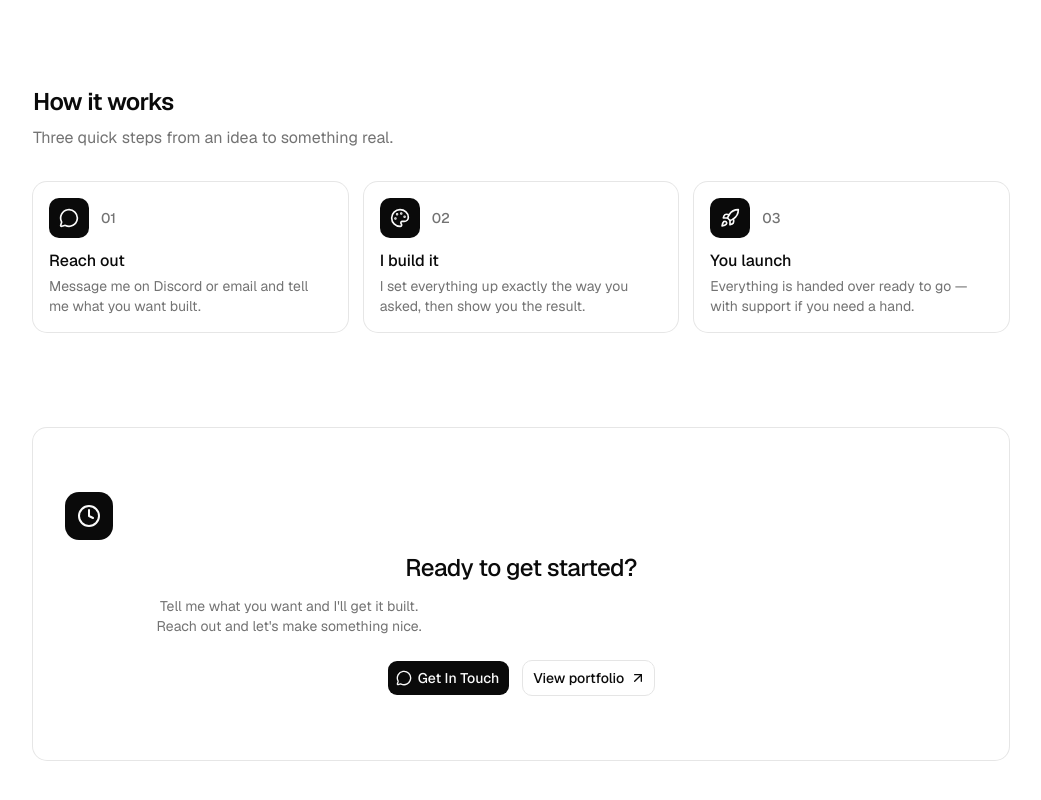
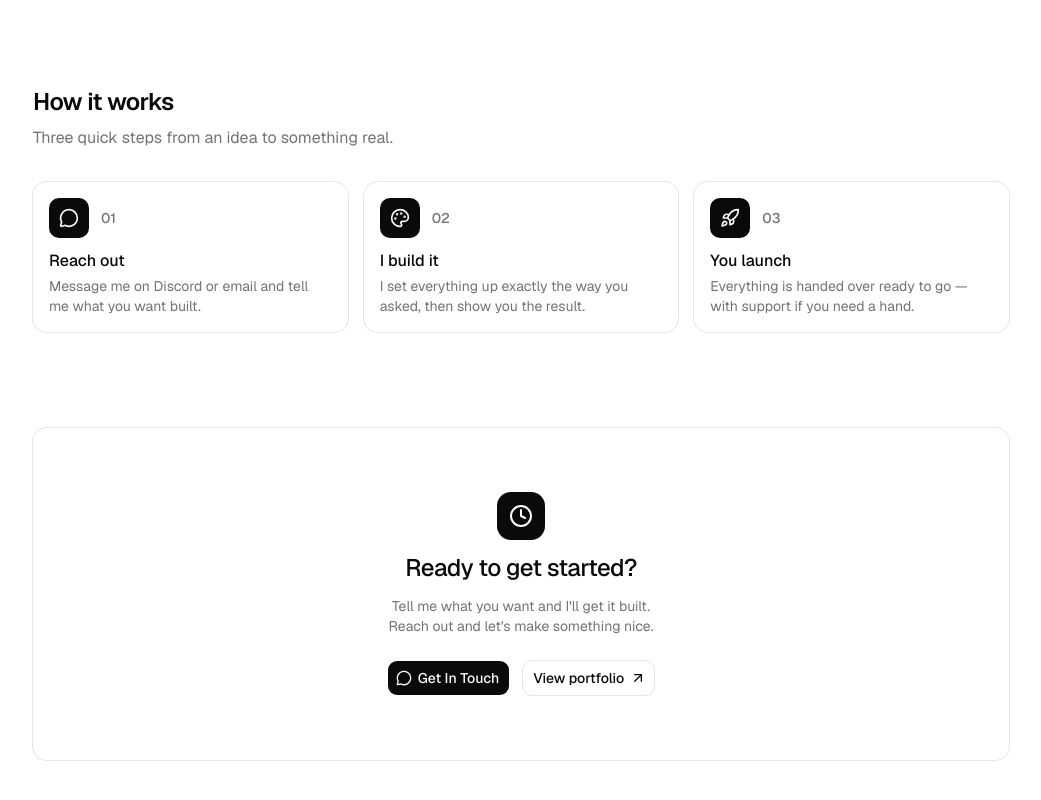
Before and after one commit to lordpipon/Studio, a Next.js app: page / in a window 1280 px wide. Shown: the part 1832-2632 px from the top of the page, without its empty margins (119-1160 px from the left). Built offline with nearby package versions, Linux system fonts and the light colour scheme.

Commit message:
Center call-to-action card content

```diff
--- a/src/app/page.tsx
+++ b/src/app/page.tsx
@@ -323,7 +323,7 @@ export default function Home() {
 
       <Reveal className="pb-24">
         <Card className="overflow-hidden">
-          <CardHeader className="items-center gap-3 px-8 py-12 text-center">
+          <CardHeader className="justify-items-center gap-3 px-8 py-12 text-center">
             <div className="flex size-12 items-center justify-center rounded-xl bg-primary text-primary-foreground">
               <Clock className="size-6" />
             </div>
```
